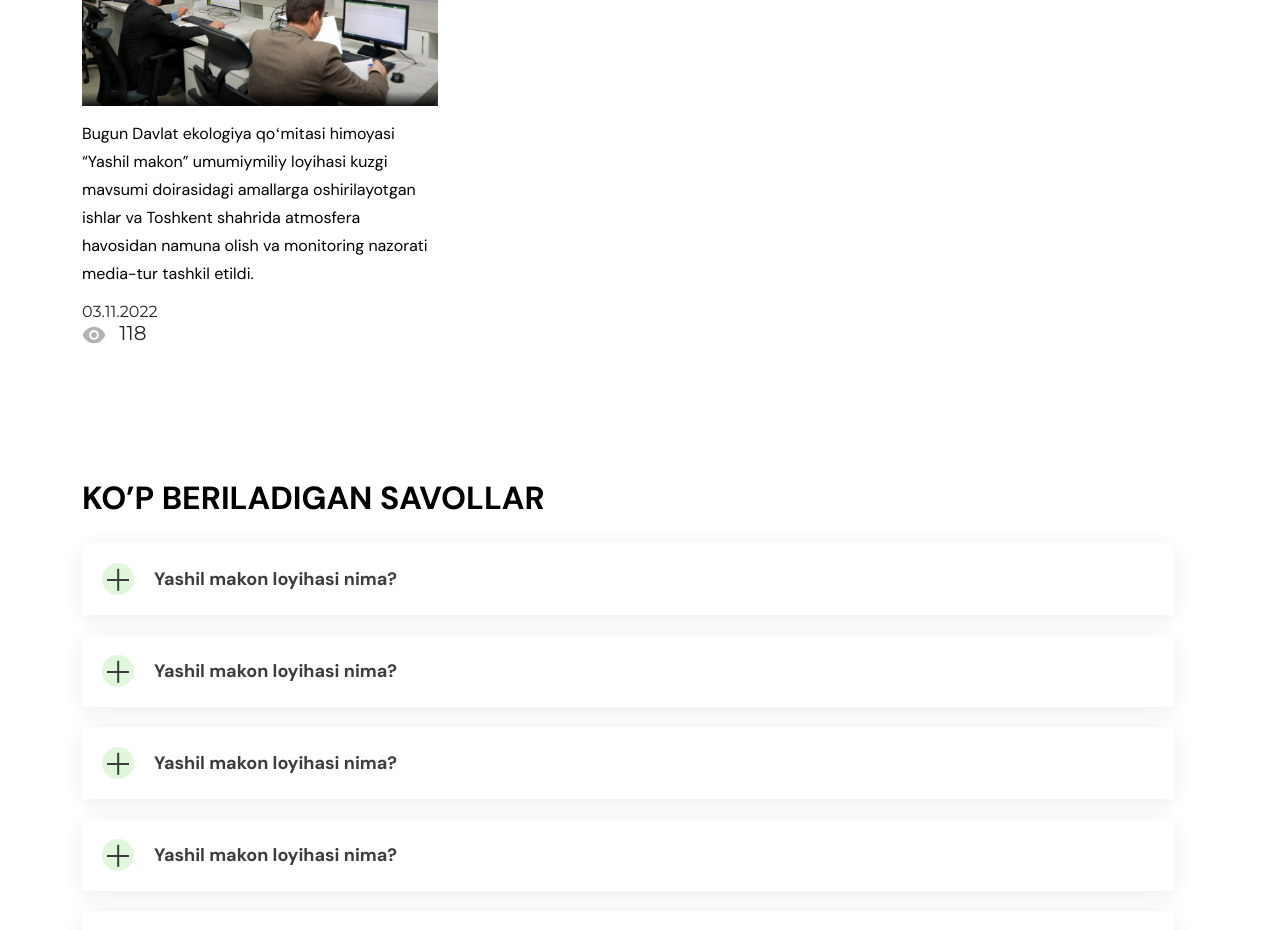
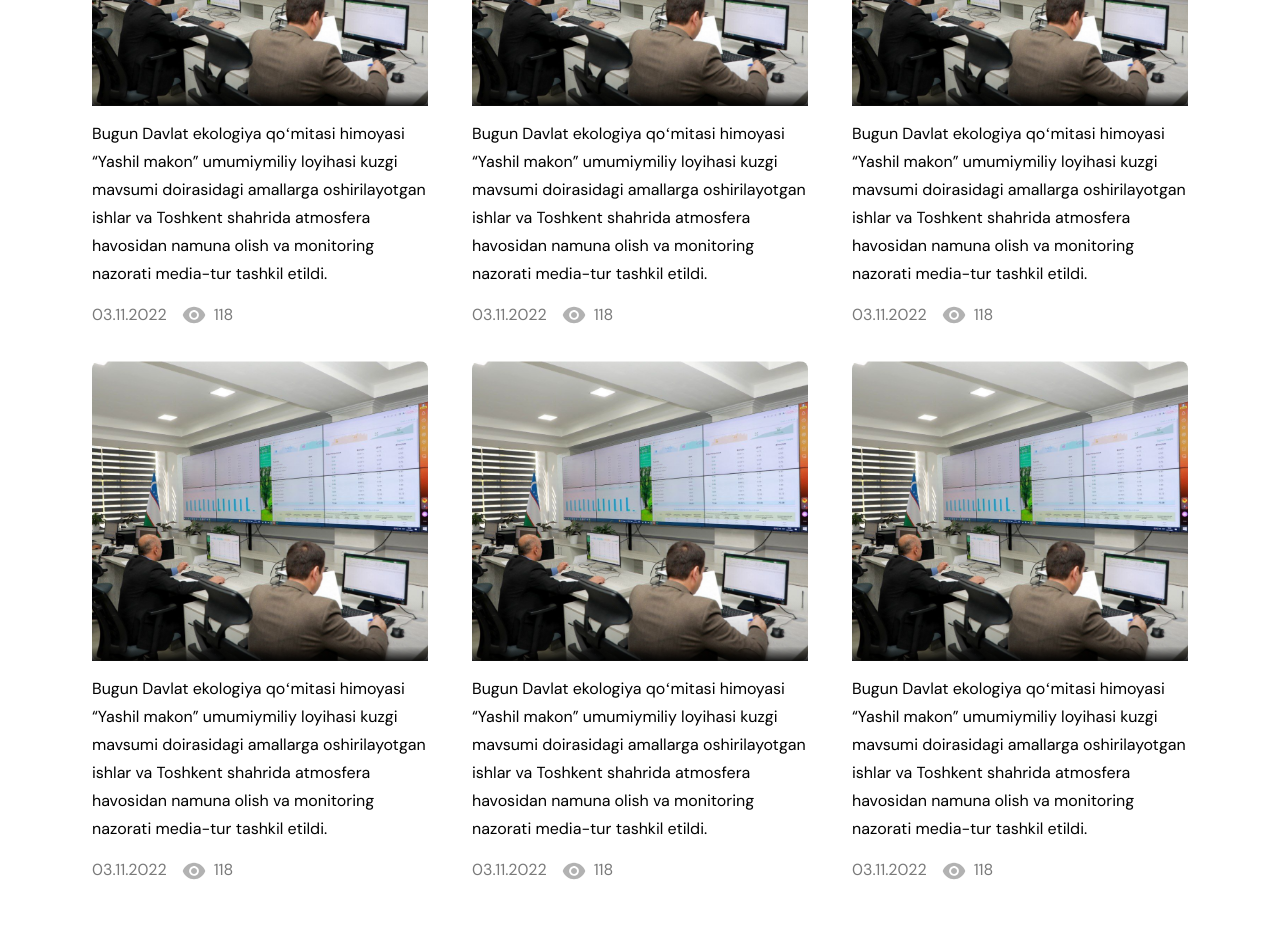
Before and after one commit to 7Davronbek/uz-ecology-app, a React (Create React App) app: page /transactions in a window 1280 px wide. Shown: the part 2440-3370 px from the top of the page. Built offline with nearby package versions, Linux system fonts and the light colour scheme.

Commit message:
uz-ecology-app

```diff
--- a/src/App.js
+++ b/src/App.js
@@ -11,6 +11,7 @@ import Payment from './pages/Payment'
 import CartInformation from './pages/CartInformation'
 import CartConfirm from './pages/CartConfirm'
 import NewsDetail from './pages/NewsDetail'
+import ScrollToTop from './components/ScrollToTop'
 
 const App = () => {
     return (
@@ -30,6 +31,7 @@ const App = () => {
                     <Route path='/donate-cart' element={<CartInformation />} />
                     <Route path='/donate-cart-confirm' element={<CartConfirm />} />
                 </Routes>
+                <ScrollToTop />
             </HashRouter>
         </>
     )
--- a/src/components/News.jsx
+++ b/src/components/News.jsx
@@ -1,4 +1,5 @@
 import React from 'react'
+import { Link } from 'react-router-dom'
 
 const News = () => {
     return (
@@ -11,7 +12,22 @@ const News = () => {
                 </div>
 
                 <div className="row">
-                    <div className="col-lg-4">
+                    <div className="col-lg-4 mb-4">
+                        <Link to='/news-detail' className="cards">
+                            <div className="img">
+                                <img src="assets/image/news.png" alt="" />
+                                <div className="blur"></div>
+                            </div>
+                            <div className="content">
+                                <p>Bugun Davlat ekologiya qoʻmitasi himoyasi “Yashil makon” umumiymiliy loyihasi kuzgi mavsumi doirasidagi amallarga oshirilayotgan ishlar va Toshkent shahrida atmosfera havosidan namuna olish va monitoring nazorati media-tur tashkil etildi.</p>
+                                <div className="wrap">
+                                    <h6>03.11.2022</h6>
+                                    <h5><span className="me-2"><img src="assets/icon/eye.svg" alt="" /></span> 118</h5>
+                                </div>
+                            </div>
+                        </Link>
+                    </div>
+                    <Link to='/news-detail' className="col-lg-4 mb-4">
                         <div className="cards">
                             <div className="img">
                                 <img src="assets/image/news.png" alt="" />
@@ -25,7 +41,67 @@ const News = () => {
                                 </div>
                             </div>
                         </div>
-                    </div>
+                    </Link>
+                    <Link to='/news-detail' className="col-lg-4 mb-4">
+                        <div className="cards">
+                            <div className="img">
+                                <img src="assets/image/news.png" alt="" />
+                                <div className="blur"></div>
+                            </div>
+                            <div className="content">
+                                <p>Bugun Davlat ekologiya qoʻmitasi himoyasi “Yashil makon” umumiymiliy loyihasi kuzgi mavsumi doirasidagi amallarga oshirilayotgan ishlar va Toshkent shahrida atmosfera havosidan namuna olish va monitoring nazorati media-tur tashkil etildi.</p>
+                                <div className="wrap">
+                                    <h6>03.11.2022</h6>
+                                    <h5><span className="me-2"><img src="assets/icon/eye.svg" alt="" /></span> 118</h5>
+                                </div>
+                            </div>
+                        </div>
+                    </Link>
+                    <Link to='/news-detail' className="col-lg-4 mb-4">
+                        <div className="cards">
+                            <div className="img">
+                                <img src="assets/image/news.png" alt="" />
+                                <div className="blur"></div>
+                            </div>
+                            <div className="content">
+                                <p>Bugun Davlat ekologiya qoʻmitasi himoyasi “Yashil makon” umumiymiliy loyihasi kuzgi mavsumi doirasidagi amallarga oshirilayotgan ishlar va Toshkent shahrida atmosfera havosidan namuna olish va monitoring nazorati media-tur tashkil etildi.</p>
+                                <div className="wrap">
+                                    <h6>03.11.2022</h6>
+                                    <h5><span className="me-2"><img src="assets/icon/eye.svg" alt="" /></span> 118</h5>
+                                </div>
+                            </div>
+                        </div>
+                    </Link>
+                    <Link to='/news-detail' className="col-lg-4 mb-4">
+                        <div className="cards">
+                            <div className="img">
+                                <img src="assets/image/news.png" alt="" />
+                                <div className="blur"></div>
+                            </div>
+                            <div className="content">
+                                <p>Bugun Davlat ekologiya qoʻmitasi himoyasi “Yashil makon” umumiymiliy loyihasi kuzgi mavsumi doirasidagi amallarga oshirilayotgan ishlar va Toshkent shahrida atmosfera havosidan namuna olish va monitoring nazorati media-tur tashkil etildi.</p>
+                                <div className="wrap">
+                                    <h6>03.11.2022</h6>
+                                    <h5><span className="me-2"><img src="assets/icon/eye.svg" alt="" /></span> 118</h5>
+                                </div>
+                            </div>
+                        </div>
+                    </Link>
+                    <Link to='/news-detail' className="col-lg-4 mb-4">
+                        <div className="cards">
+                            <div className="img">
+                                <img src="assets/image/news.png" alt="" />
+                                <div className="blur"></div>
+                            </div>
+                            <div className="content">
+                                <p>Bugun Davlat ekologiya qoʻmitasi himoyasi “Yashil makon” umumiymiliy loyihasi kuzgi mavsumi doirasidagi amallarga oshirilayotgan ishlar va Toshkent shahrida atmosfera havosidan namuna olish va monitoring nazorati media-tur tashkil etildi.</p>
+                                <div className="wrap">
+                                    <h6>03.11.2022</h6>
+                                    <h5><span className="me-2"><img src="assets/icon/eye.svg" alt="" /></span> 118</h5>
+                                </div>
+                            </div>
+                        </div>
+                    </Link>
                 </div>
             </div>
         </div>
--- /dev/null
+++ b/src/components/ScrollToTop.js
@@ -0,0 +1,12 @@
+import {useEffect} from 'react';
+import { useLocation } from 'react-router-dom';
+
+export default function ScrollToTop() {
+    const {pathname} = useLocation();
+
+    useEffect(() => {
+        window.scrollTo(0,0);
+    }, [pathname]);
+
+    return null;
+}
--- a/src/styles/main.scss
+++ b/src/styles/main.scss
@@ -229,7 +229,7 @@ body {
     }
 
     .News {
-        padding: 25px 0 70px;
+        padding: 25px 0 10px;
 
         h1 {
             font-family: 'DM Sans';
@@ -242,6 +242,9 @@ body {
         }
 
         .cards {
+            transition: all .3s ease-in-out;
+            padding: 0 10px 10px ;
+            display: block;
 
             .img {
                 height: 300px;
@@ -266,6 +269,32 @@ body {
                 }
             }
 
+            .wrap {
+                display: flex;
+                align-items: center;
+
+                h6 {
+                    font-family: 'DM Sans';
+                    font-style: normal;
+                    font-weight: 400;
+                    font-size: 16px;
+                    line-height: 24px;
+                    color: #7a7a7a;
+                }
+
+                h5 {
+                    margin-left: 15px;
+                    font-family: 'DM Sans';
+                    font-style: normal;
+                    font-weight: 400;
+                    font-size: 16px;
+                    line-height: 24px;
+                    color: #7a7a7a;
+                    display: flex;
+                    align-items: center;
+                }
+            }
+
             .content {
 
                 p {
@@ -276,6 +305,11 @@ body {
                     color: #000000;
                     margin-bottom: 14px;
                 }
+            }
+
+            &:hover {
+                box-shadow: 0 0 10px rgba(192, 192, 192, 0.479);
+                transform: translateY(-5px);
             }
         }
     }
```
